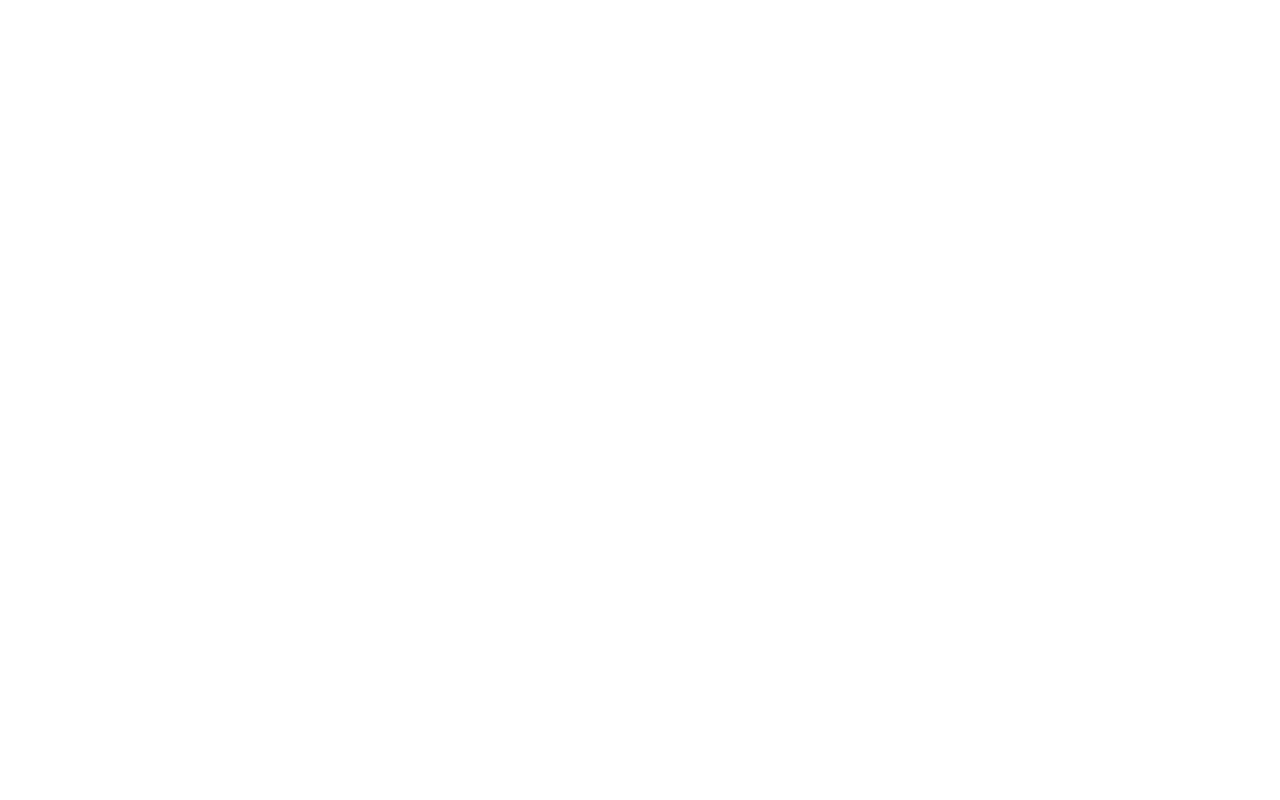
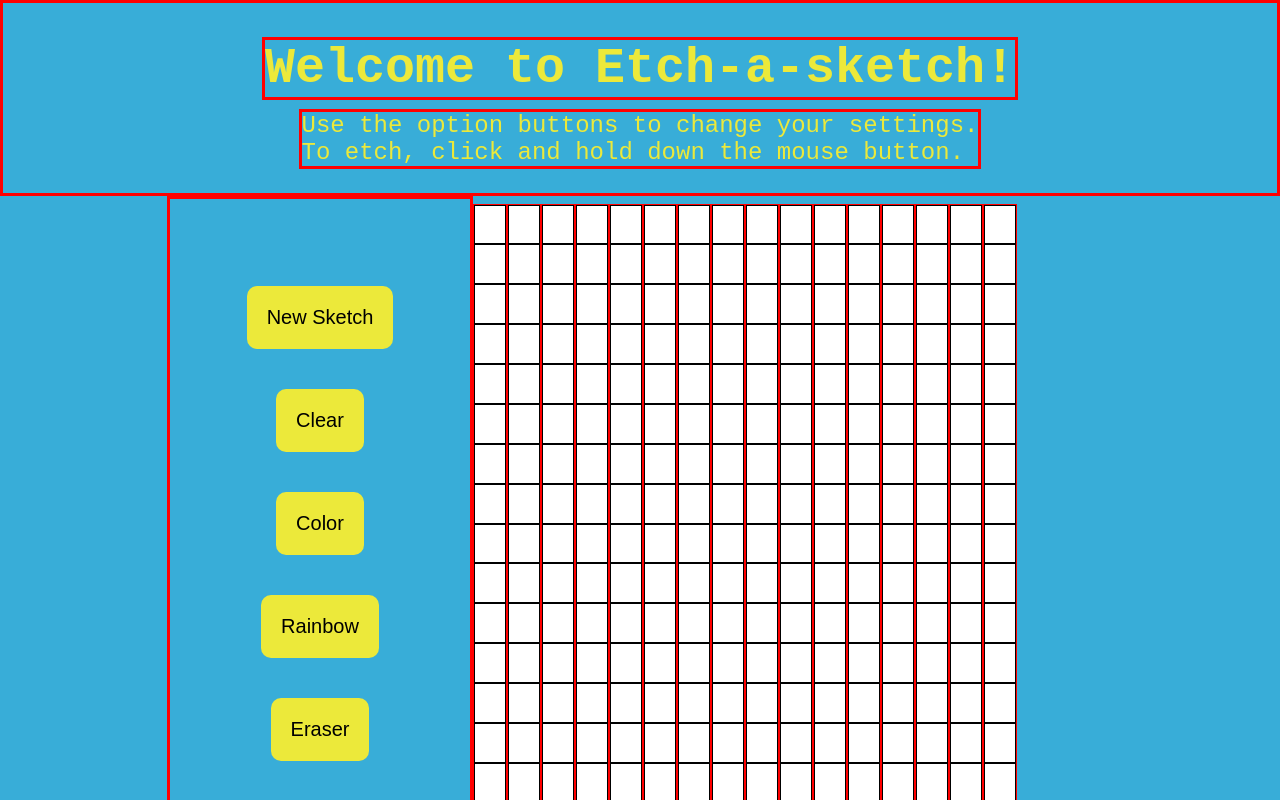
Before and after one commit to mkdew37/etch-a-sketch, a plain HTML site: page index.html in a window 1280 px wide. Drawn offline with Linux system fonts and the light colour scheme.

Commit message:
Created the UI layout, added a function to create the grid in js

```diff
--- a/index.html
+++ b/index.html
@@ -10,5 +10,29 @@
 </head>
 <body>
 
+    <div class='header'>
+        <h1>Welcome to Etch-a-sketch!</h1>
+        <p>Use the option buttons to change your settings.<br>To etch, click and hold down the mouse button.</p>
+    </div>
+
+    <div class='main'>
+        <div class='btnContainer'>
+            <button class='btn'>New Sketch</button>
+            <button class='btn'>Clear</button>
+            <button class='btn'>Color</button>
+            <button class='btn'>Rainbow</button>
+            <button class='btn'>Eraser</button>
+        </div>
+        <div class='sketchBoard' id="pad"></div>
+    </div>
+
+    <p>GRID SIZE</p>
+
+    <footer class='footer'>
+        <div class='footerContent'>Copyright &#9400; 2024 Albin Viktorsson</div>
+    </footer>
+
+
+
 </body>
 </html>
--- a/script.js
+++ b/script.js
@@ -0,0 +1,23 @@
+// Variable Declarations
+
+
+// DOM elements
+const sketchPad = document.getElementById('pad');
+
+//Functions
+
+function createSketchPad () {
+    for (let i = 0; i < 16; i++)    {
+        const divRow = document.createElement('div');
+        divRow.classList.add('row');
+        sketchPad.appendChild(divRow);
+
+        for (let j = 0; j<16; j++)  {
+            const divColumns = document.createElement('div');
+            divColumns.classList.add('column');
+            divRow.appendChild(divColumns);
+        }
+    }
+}
+
+createSketchPad();
--- a/stylesheet.css
+++ b/stylesheet.css
@@ -0,0 +1,84 @@
+body, html  {
+   /* background-image: url(./images/pexels-instawalli-176851.jpg);
+    background-size: cover;
+    background-repeat: no-repeat;*/
+    background-color: #38add8;
+    font-family: 'JetBrains Mono NL', monospace;
+    height: 100vh;
+    overflow: hidden;
+    margin: 0;
+    padding: 0;
+}
+
+.header {
+    display: flex;
+    flex-direction: column;
+    justify-content: center;
+    align-items: center;
+    color: #ece93a;
+    border: 3px solid red;
+}
+
+h1  {
+    font-size: 50px;
+    margin-bottom: -15px;
+    border: 3px solid red;
+}
+
+p   {
+    font-size: 24px;
+    border: 3px solid red;
+}
+
+.main   {
+    display: flex;
+    justify-content: center;
+    align-items: center;
+}
+
+.btnContainer    {
+    display: flex;
+    flex-direction: column;
+    justify-content: center;
+    align-items: center;
+    height: 650px;
+    width: 300px;
+    border: 3px solid red;
+}
+
+.btn     {
+    font-size: 20px;
+    display: flex;
+    justify-content: center;
+    align-items: center;
+    margin: 20px;
+    padding: 20px;
+    border-radius: 10px;
+    border: none;
+    background-color: #ece93a;
+}
+
+.btn:hover   {
+    transform: translateY(-0.25em);
+    box-shadow: 0 0.5em 0.5em -0.2em;
+}
+
+.sketchBoard    {
+    display: flex;
+    height: 640px;
+    width: 640px;
+}
+
+.row    {
+    display: flex;
+    flex-direction: row;
+    flex-wrap: wrap;
+    background-color: white;
+    border: 1px solid red;
+}
+
+.column     {
+    flex-basis: 100%;
+    border: 1px solid black;
+
+}
```
